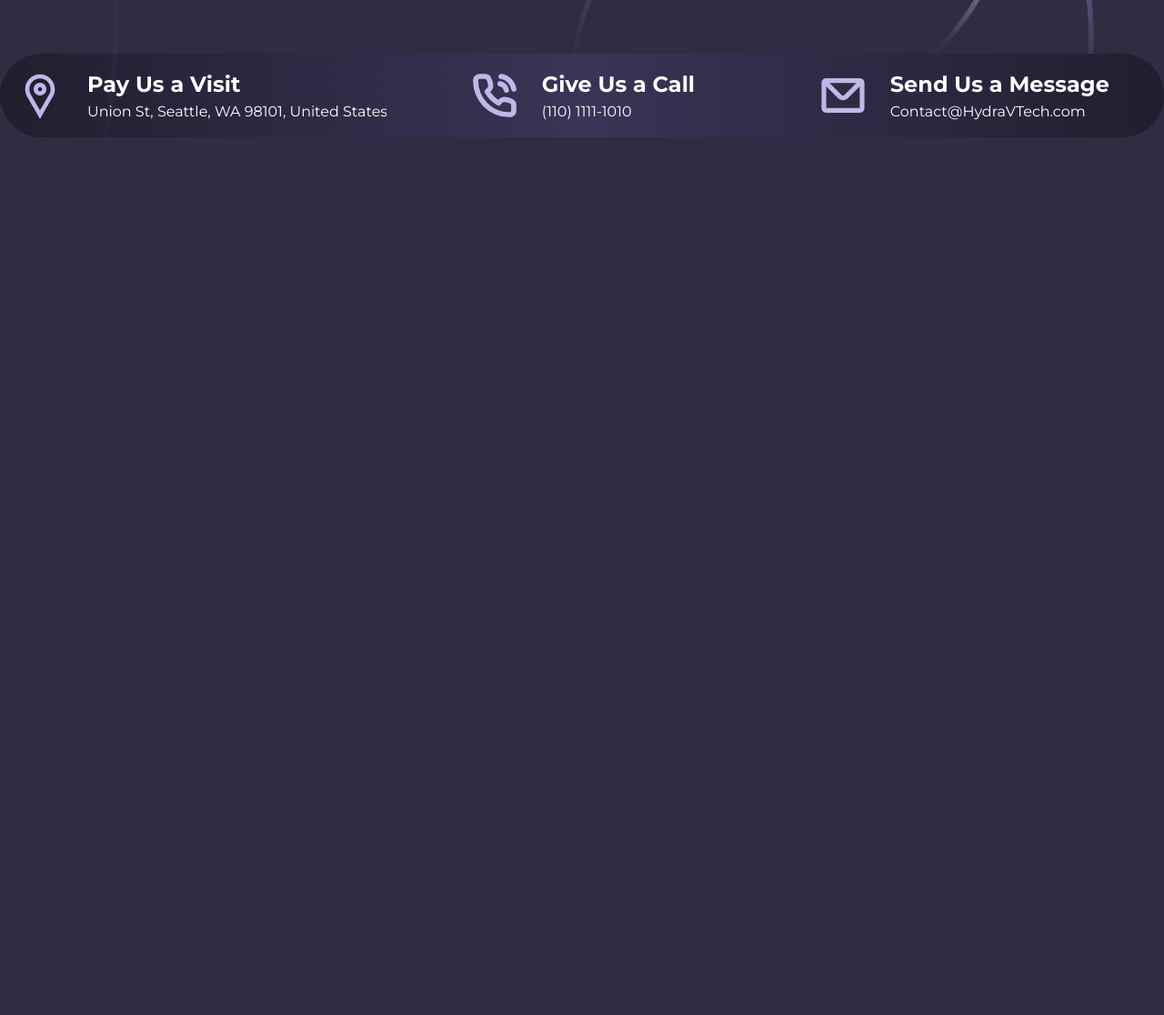
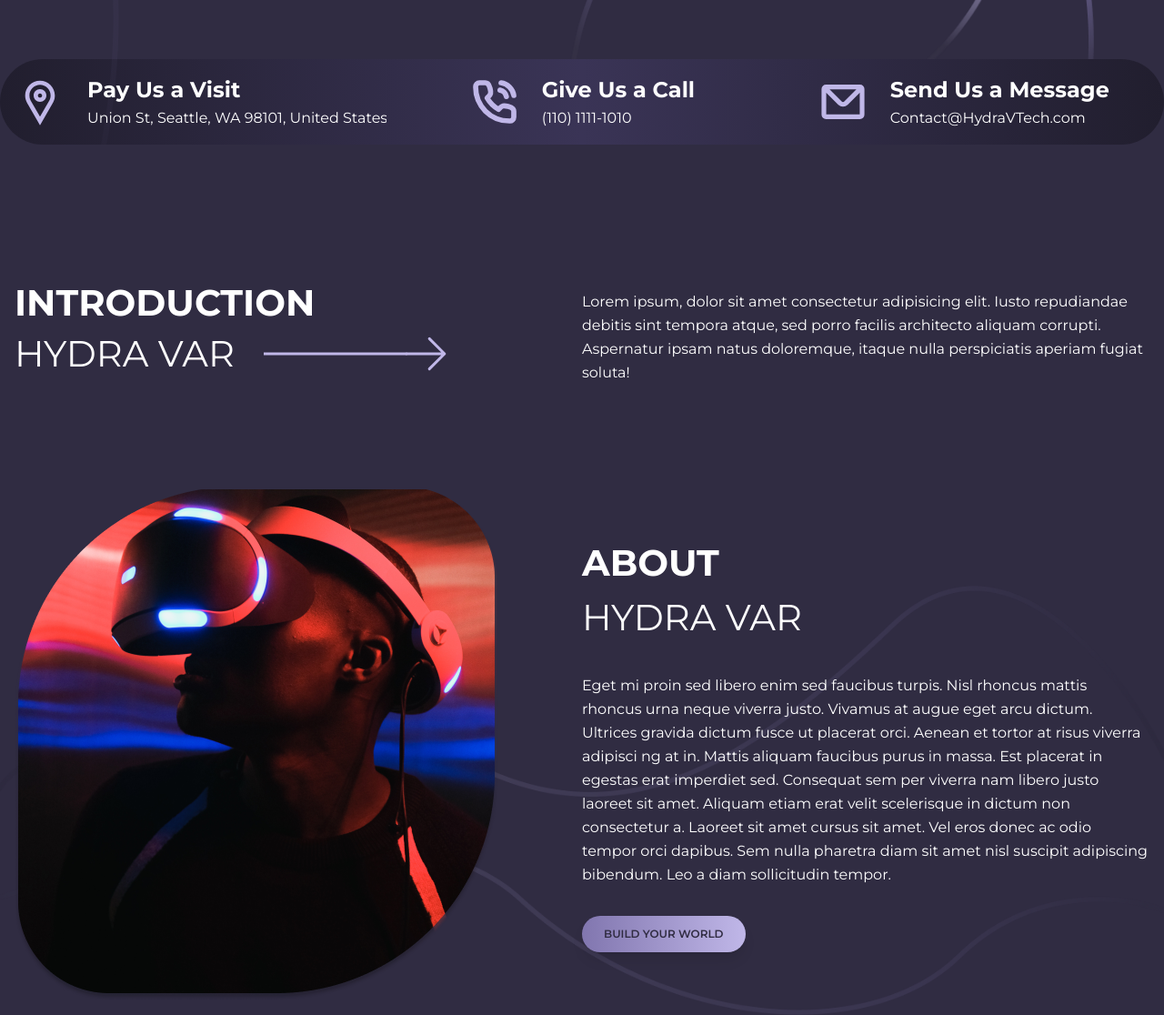
Before and after one commit to rustiandacodes/hydra-virtual-reality-landingpage-w-tailwind, a website: page index.html in a window 1280 px wide. Shown: the part 591-1707 px from the top of the page at 91% size. Before the commit the page ends 870 px from the top, so only its background shows below. Drawn offline with nearby package versions, Linux system fonts and the light colour scheme.

Commit message:
added about section

```diff
--- a/index.html
+++ b/index.html
@@ -53,7 +53,7 @@
     <!-- Navbar End -->
 
     <!-- Hero Section First -->
-    <section id="hero" class="lg:pt-48 pt-32 pb-32 overflow-hidden sm:overflow-auto">
+    <section id="hero" class="lg:pt-48 pt-32 pb-26 overflow-hidden sm:overflow-auto">
       <div class="container relative mx-auto">
         <img
           src="/dist/assets/Vector 4.svg"
@@ -165,6 +165,55 @@
     </section>
     <!-- Hero Section End -->
 
+    <!-- About Section First -->
+    <section id="about" class="pt-32 pb-26 relative">
+      <img class="hidden lg:block absolute bottom-1/4 -z-30" src="/dist/assets/about-vector-top.png" alt="vector-about">
+      <img class="hidden lg:block absolute bottom-0 -z-30" src="/dist/assets/about-vector-bottom.png" alt="vector-about">
+      <div class="container p-4 mx-auto">
+        <div class="lg:flex items-center">
+          <div class="text-center lg:text-start lg:w-1/2">
+            <h2 class="uppercase font-bold">Introduction</h2>
+            <div class="lg:flex items-center gap-8 lg:-mt-6">
+              <h2 class="uppercase font-extralight">hydra var</h2>
+              <span class="hidden lg:inline"><img src="/dist/assets/long-arrow.svg" alt=""></span>
+            </div>
+          </div>
+          <div class="hidden lg:block w-1/2
+          ">
+            <p>Lorem ipsum, dolor sit amet consectetur adipisicing elit. Iusto repudiandae debitis sint tempora atque, sed porro facilis architecto aliquam corrupti. Aspernatur ipsam natus doloremque, itaque nulla perspiciatis aperiam fugiat soluta!</p>
+          </div>
+        </div>
+        <div class="flex flex-wrap justify-between items-center gap-7 mt-8 lg:mt-24 mx-auto">
+          <div class="ilustration w-full lg:w-auto">
+            <img class="lg:w-full mx-auto" src="/dist/assets/about-image.png" alt="about-image">
+          </div>
+          <div class="description lg:w-1/2">
+            <div class="title hidden lg:block">
+            <h2 class="uppercase font-bold">about</h2>
+            <h2 class="uppercase font-extralight">hydra var</h2>
+            </div>
+            <p class="font-light mt-8
+            ">Eget mi proin sed libero enim sed faucibus turpis. Nisl
+            rhoncus mattis rhoncus urna neque viverra justo. Vivamus
+            at augue eget arcu dictum. Ultrices gravida dictum fusce
+            ut placerat orci. Aenean et tortor at risus viverra adipisci
+            ng at in. Mattis aliquam faucibus purus in massa. Est
+            placerat in egestas erat imperdiet sed. Consequat sem
+            per viverra nam libero justo laoreet sit amet. Aliquam
+            etiam erat velit scelerisque in dictum non consectetur
+            a. Laoreet sit amet cursus sit amet. Vel eros donec ac
+            odio tempor orci dapibus. Sem nulla pharetra diam sit
+            amet nisl suscipit adipiscing bibendum. Leo a diam
+            sollicitudin tempor.</p>
+            <div class="w-full flex items-center gap-5 p-4 lg:p-0 mt-8">
+              <a href="#" class="btn-gradient">build your world</a>
+            </div>
+          </div>
+        </div>
+      </div>
+    </section>
+    <!-- About Section End -->
+
   </body>
   <script src="/node_modules/swiper/swiper-bundle.min.js"></script>
   <script src="/dist/script.js"></script>
--- a/src/input.css
+++ b/src/input.css
@@ -12,7 +12,7 @@
   }
 
   p {
-    @apply text-paragraph;
+    @apply text-paragraph leading-relaxed;
   }
 }
 
```
Also changed, not shown: dist/assets/about-image.png (added), dist/assets/about-vector-bottom.png (added), dist/assets/about-vector-top.png (added), dist/assets/long-arrow.svg (added), dist/output.css.
